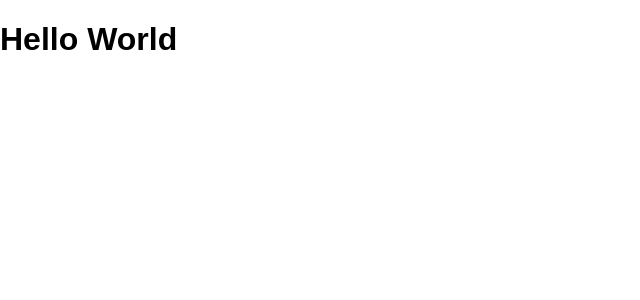
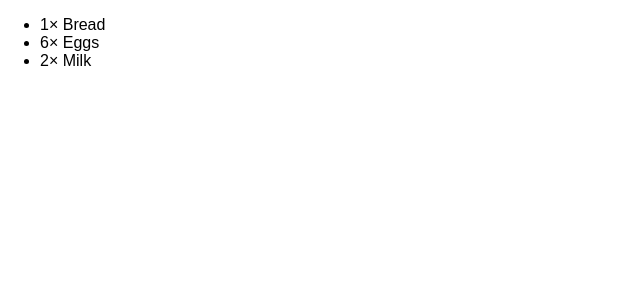
Before and after one commit to scharkin/my-react, a React (Create React App) app: page / in a window 1280 px wide. Shown: the top 300 px of the page, without its empty margins (0-640 px from the left). Built offline with nearby package versions, Linux system fonts and the light colour scheme.

Commit message:
example 1-3

```diff
--- a/src/App.js
+++ b/src/App.js
@@ -1,12 +1,33 @@
 import React, { Component } from 'react';
-import logo from './logo.svg';
+// import logo from './logo.svg';
 import './App.css';
+// Parent Component
+class GroceryList extends Component {
+  render() {
+    return (
+      <ul>
+        <ListItem quantity="1" name="Bread" />
+        <ListItem quantity="6" name="Eggs" />
+        <ListItem quantity="2" name="Milk" />
+      </ul>
+    );
+  }
+}
 
+// Child Component
+class ListItem extends Component {
+  render() {
+    return (
+      <li>
+        {this.props.quantity}× {this.props.name}
+      </li>
+    );
+  }
+}
 class App extends Component {
   render() {
-    var place = "World";
     return (
-      <h1>Hello {place}</h1>
+      <GroceryList />
     );
   }
 }
```
